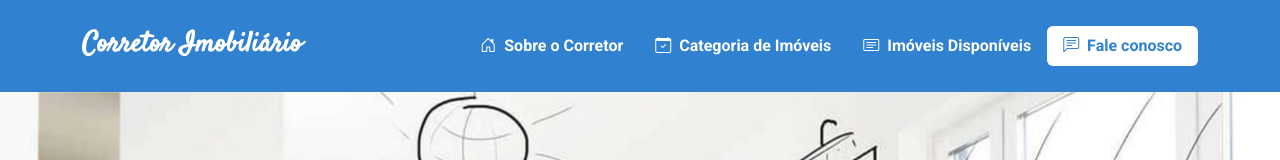
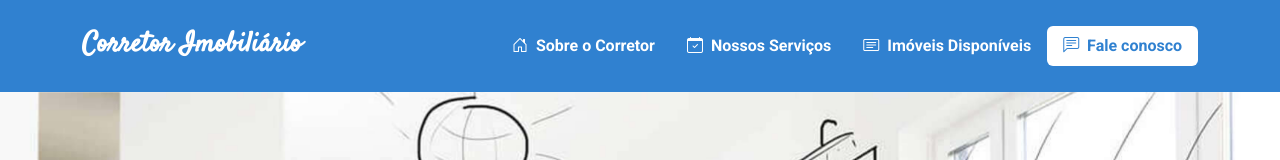
Before and after one commit to Flavio-Ferraz/corretor-Ebac-M14, a plain HTML site: page index.html in a window 1280 px wide. Shown: the top 160 px of the page. Drawn offline with nearby package versions, Linux system fonts and the light colour scheme; a script that the page names is missing.

Commit message:
Alteração do link de Categoria de imóveis para Nossos serviços.

```diff
--- a/index.html
+++ b/index.html
@@ -31,7 +31,7 @@
                     <li class="nav-item fw-bold"><!--fw-bold aplica negrito à fonte pelo bootstrap-->
                         <a href="#servicos"class="nav-link ">
                             <i class="bi bi-calendar-check me-1"></i>
-                            Categoria de Imóveis</a>
+                            Nossos Serviços</a>
                     </li>
                     <li class="nav-item fw-bold">
                         <a href="#imoveis"class="nav-link">
```
